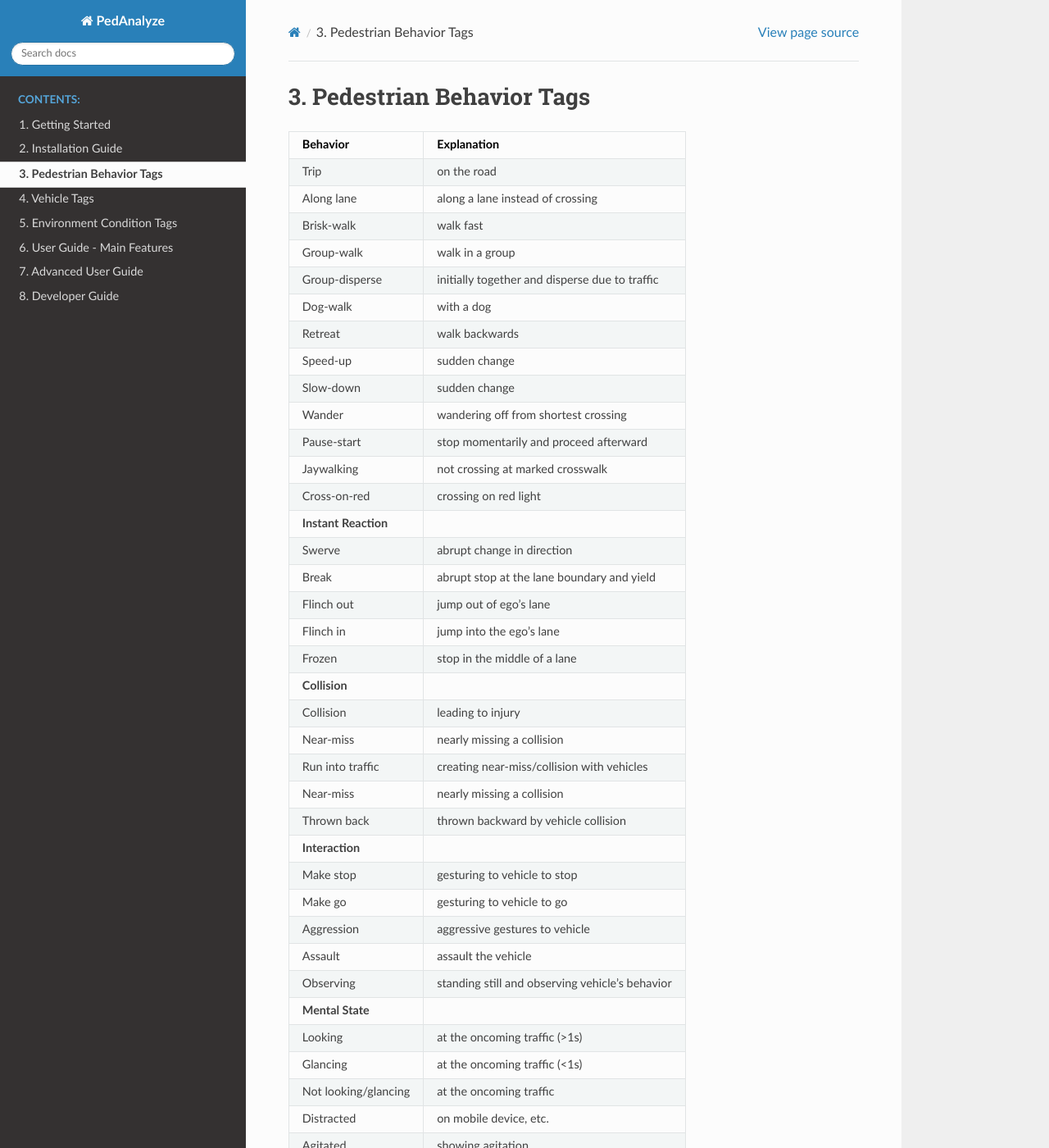
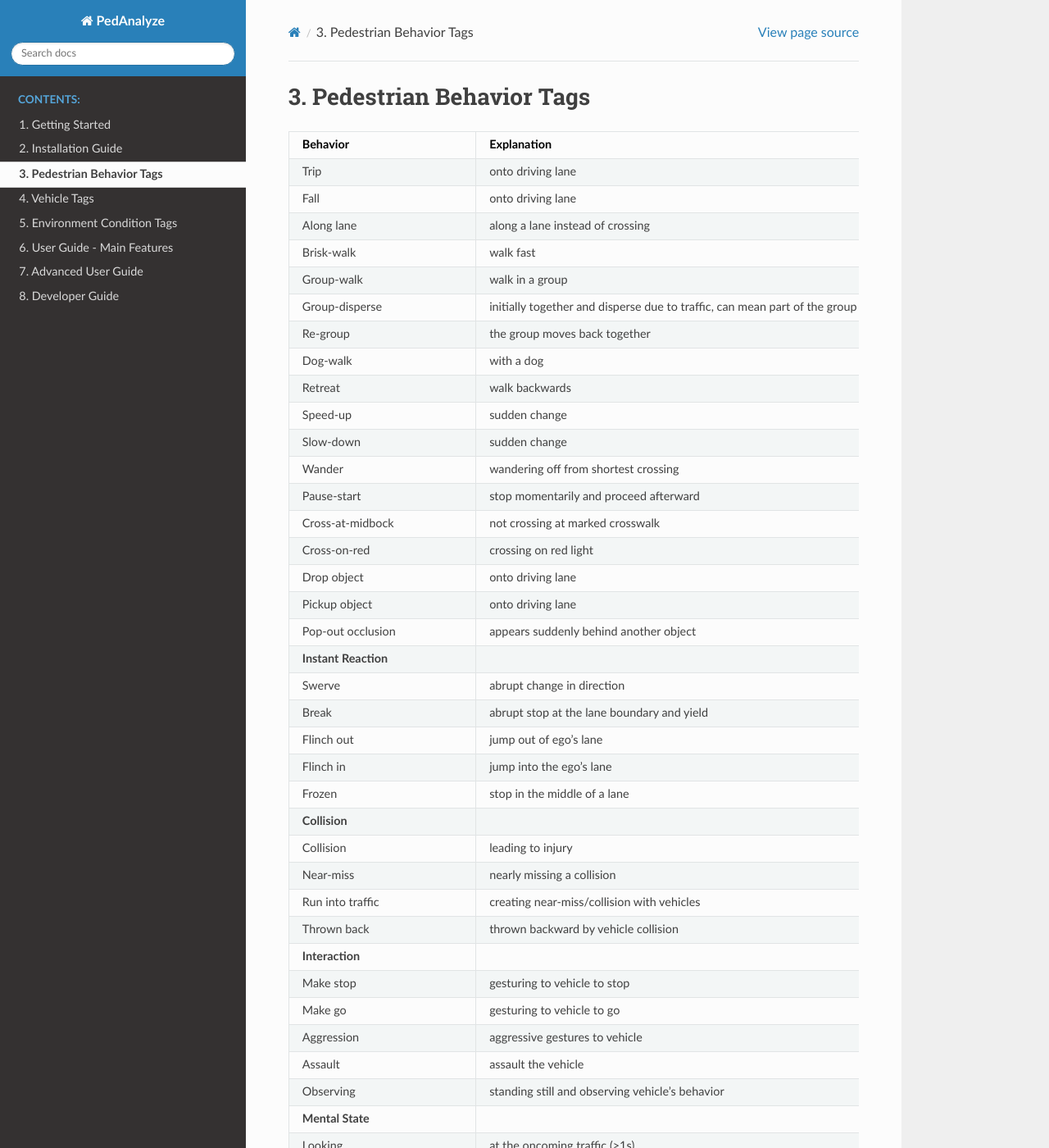
Before and after one commit to AugmentedDesignLab/ped-behavior-annotator, a Sphinx documentation site: the page built from docs/source/pedestrian-behavior-tags.md, in a window 1280 px wide and 1400 px high. Shown: the whole window at 82% size. Built offline with Sphinx 7.4.7 and the Read the Docs theme 3.1.0, drawn with Linux system fonts in a browser that asks for light colours; some of the changed text lies outside the part shown.

Commit message:
new behaviors, moving to web site

```diff
--- a/docs/source/pedestrian-behavior-tags.md
+++ b/docs/source/pedestrian-behavior-tags.md
@@ -2,19 +2,24 @@
 
 | Behavior | Explanation |
 | ----------- | ----------- |
-| Trip | on the road |
+| Trip | onto driving lane |
+| Fall | onto driving lane |
 | Along lane | along a lane instead of crossing |
 | Brisk-walk | walk fast |
 | Group-walk | walk in a group |
-| Group-disperse | initially together and disperse due to traffic |
+| Group-disperse | initially together and disperse due to traffic, can mean part of the group crosses and part of the group chooses not to |
+| Re-group | the group moves back together |
 | Dog-walk | with a dog |
 | Retreat | walk backwards |
 | Speed-up | sudden change |
 | Slow-down | sudden change |
 | Wander | wandering off from shortest crossing |
 | Pause-start | stop momentarily and proceed afterward |
-| Jaywalking | not crossing at marked crosswalk |
+| Cross-at-midbock | not crossing at marked crosswalk |
 | Cross-on-red | crossing on red light |
+| Drop object | onto driving lane |
+| Pickup object | onto driving lane |
+| Pop-out occlusion | appears suddenly behind another object |
 | **Instant Reaction** |  |
 | Swerve | abrupt change in direction |
 | Break | abrupt stop at the lane boundary and yield |
@@ -25,7 +30,6 @@
 | Collision | leading to injury |
 | Near-miss | nearly missing a collision |
 | Run into traffic | creating near-miss/collision with vehicles |
-| Near-miss | nearly missing a collision |
 | Thrown back | thrown backward by vehicle collision |
 | **Interaction** |  |
 | Make stop | gesturing to vehicle to stop |
@@ -37,10 +41,10 @@
 | Looking | at the oncoming traffic (>1s) |
 | Glancing | at the oncoming traffic (<1s) |
 | Not looking/glancing | at the oncoming traffic |
-| Distracted | on mobile device, etc. |
+| Not fixated at incoming vehicle | Fixating attention at any object except incoming vehicle |
+| Preoccupied | performing a task such that attention isn't given to the incoming vehicle |
 | Agitated | showing agitation |
 | Cautious | showing careful deliberation |
-| Indecisive | faltering in decision to proceed |
 | **Intention** |  |
 | Cross | intends to cross |
 | Not-cross | doesn’t intend to cross |
```
Also changed, not shown: docs/source/getting-started.md (+3 -0 lines).
